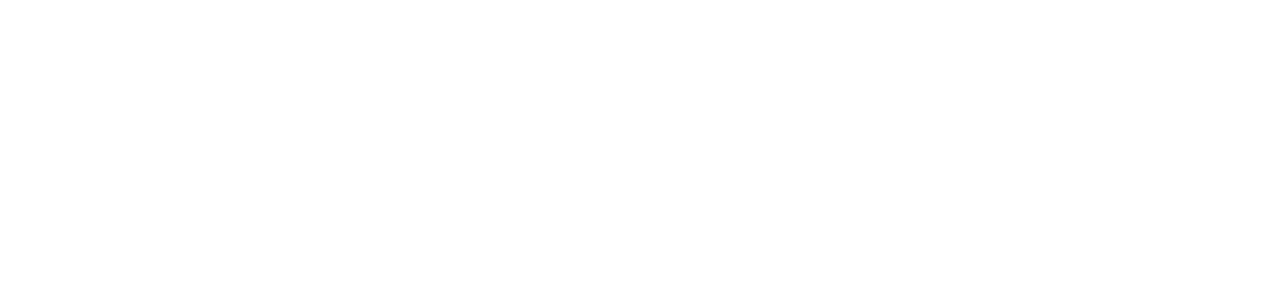
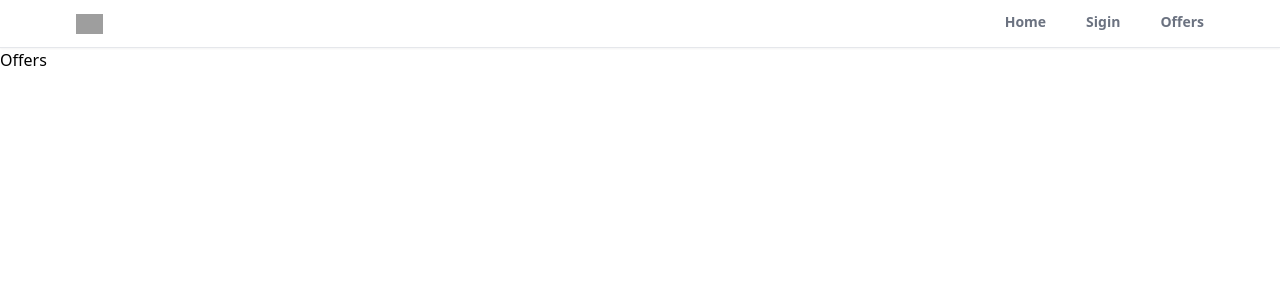
Before and after one commit to itzwow/acres_realestate, a React (Create React App) app: page /offers in a window 1280 px wide. Before the commit this address had no page. Shown: the top 300 px of the page. Built offline with nearby package versions, Linux system fonts and the light colour scheme; grey boxes are pictures that could not be loaded.

Commit message:
Header created and Naviagtion added

```diff
--- a/src/App.js
+++ b/src/App.js
@@ -6,16 +6,20 @@
 import ForgotPassword from "./pages/ForgotPassword";
 
 import { BrowserRouter as Router, Routes,Route } from "react-router-dom";
+import Header from "./components/Header";
+import Offers from "./pages/Offers";
 function App() {
   return (
     <div>
       <Router>
+        <Header/>
         <Routes>
           <Route path="/" element={<Home/>}/>
           <Route path="/sign-in" element={<SignIn/>}/>
           <Route path="/sign-up" element={<SignUp/>}/>
           <Route path="/forget-password" element={<ForgotPassword/>}/>
           <Route path="/profile" element={<Profile/>}/>
+          <Route path="/offers" element={<Offers/>}/>
         </Routes>
       </Router>
     </div>
--- /dev/null
+++ b/src/components/Header.jsx
@@ -0,0 +1,61 @@
+import React from "react";
+import { useLocation, useNavigate } from "react-router";
+
+export default function Header() {
+  const location = useLocation();
+  const navigate = useNavigate();
+  console.log(location);
+  const pathMatchRoute = (route) => {
+    return route === location.pathname;
+  };
+  return (
+    <div className="bg-white border-b shadow-sm sticky top-0">
+      <header className="flex justify-between px-3 items-center max-w-6xl mx-auto">
+        <div>
+          <img
+            src="https://static.rdc.moveaws.com/images/logos/rdc-logo-default.svg"
+            alt="logo"
+            className="h-5 cursor-pointer"
+            onClick={() => {
+              navigate("/");
+            }}
+          />
+        </div>
+        <div>
+          <ul className="flex space-x-10">
+            <li
+              className={`cursor-pointer py-3 text-sm font-semibold text-gray-500 border-b-[3px] border-b-transparent  ${
+                pathMatchRoute("/") && "text-black border-b-red-400"
+              }`}
+              onClick = {()=>{
+                navigate("/")
+              }}
+            >
+              Home
+            </li>
+            <li
+              className={`cursor-pointer py-3 text-sm font-semibold text-gray-500 border-b-[3px] border-b-transparent  ${
+                pathMatchRoute("/sign-in") && "text-black border-b-red-400"
+              }`}
+              onClick = {()=>{
+                navigate("/sign-in")
+              }}
+            >
+              Sigin
+            </li>
+            <li
+              className={`cursor-pointer py-3 text-sm font-semibold text-gray-500 border-b-[3px] border-b-transparent  ${
+                pathMatchRoute("/offers") && "text-black border-b-red-400"
+              }`}
+              onClick = {()=>{
+                navigate("/offers")
+              }}
+            >
+              Offers
+            </li>
+          </ul>
+        </div>
+      </header>
+    </div>
+  );
+}
--- /dev/null
+++ b/src/pages/Offers.jsx
@@ -0,0 +1,7 @@
+import React from 'react'
+
+export default function Offers() {
+  return (
+    <div>Offers</div>
+  )
+}
```
